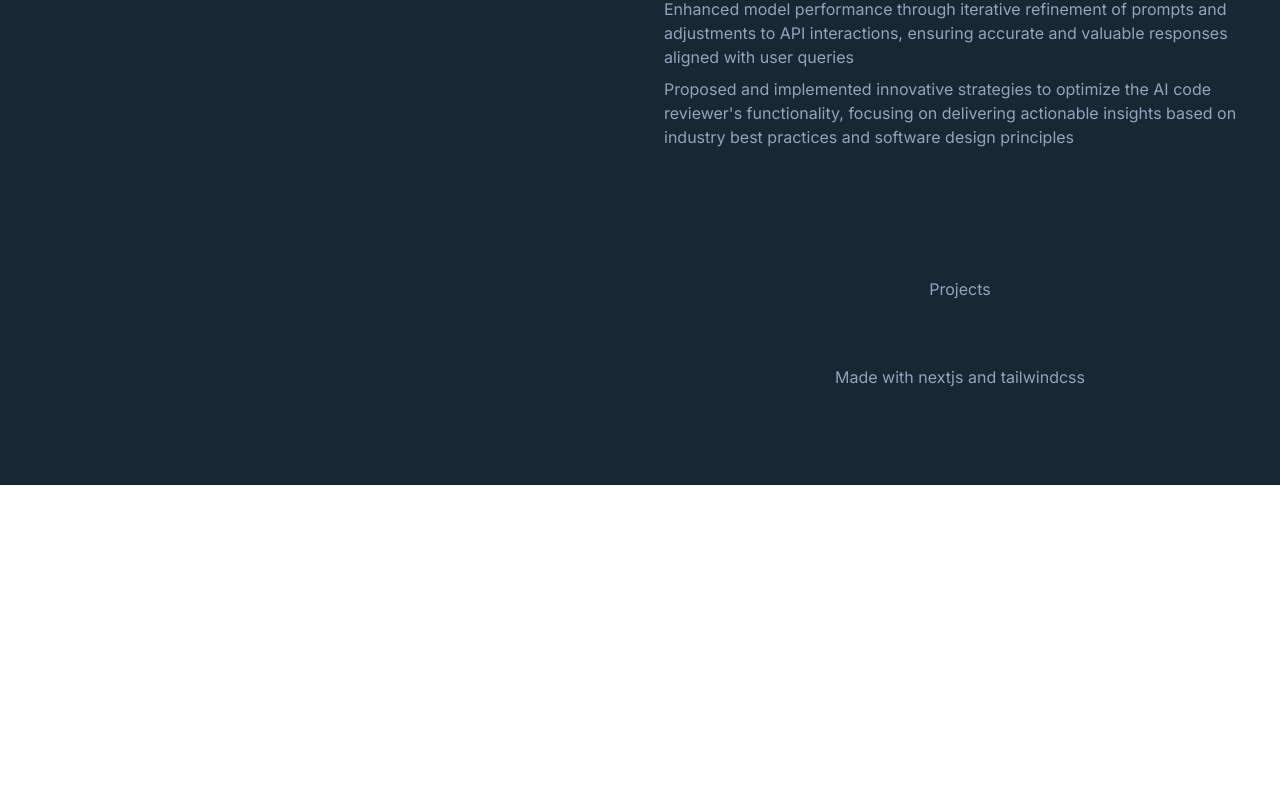
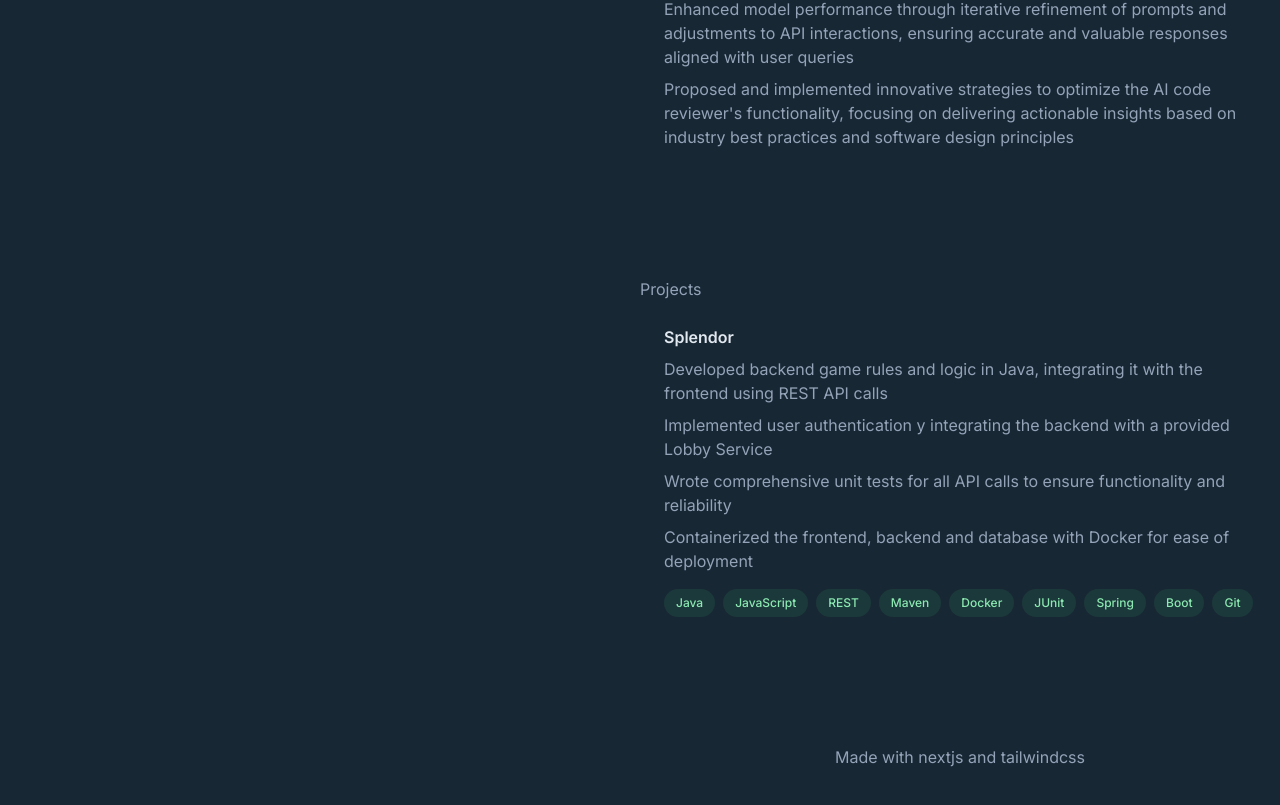
Before and after one commit to SamerSawan/Portfolio_v3, a Next.js app: page / in a window 1280 px wide. Shown: the part 987-1792 px from the top of the page. Before the commit the page ends 1472 px from the top, so only its background shows below. Built offline with nearby package versions, Linux system fonts and the light colour scheme.

Commit message:
adjusted layout of project card and built technical points

```diff
--- a/app/components/projectCard.js
+++ b/app/components/projectCard.js
@@ -1,14 +1,23 @@
-const ProjectCard = ({job, point1, point2, point3}) => {
+import TechnicalPoint from "./technicalPoint";
+
+const ProjectCard = ({title, point1, point2, point3, point4, techPoints}) => {
     return (
         <div className="mb-10 relative transition hover:bg-[#2E485C]/50
         hover:bg-opacity-10 hover:backdrop-blur-sm hover:bg-clip-padding
         backdrop-filter hover:shadow-xl rounded-lg p-6 mx-auto">
-            <h2 className="text-slate-200 font-semibold mb-2">{job}</h2>
+            <h2 className="text-slate-200 font-semibold mb-2">{title}</h2>
             <div className="flex flex-col space-y-2">
-            <p>{point1}</p>
-            <p>{point2}</p>
-            <p>{point3}</p>
+                <p>{point1}</p>
+                <p>{point2}</p>
+                <p>{point3}</p>
+                <p>{point4}</p>
+            </div>
+            <div className="flex flex-row space-x-2 mt-4">
+            {techPoints.map((tech, index) => (
+                    <TechnicalPoint key={index} tech={tech} />
+                ))}
             </div>
         </div>
     )
 }
+export default ProjectCard;
--- a/app/components/technicalPoint.js
+++ b/app/components/technicalPoint.js
@@ -1,7 +1,9 @@
 const TechnicalPoint = ({tech}) => {
     return (
-        <div className="border-2">
-            <span>Testing</span>
+        <div className="flex items-center rounded-full bg-[#42d17b]/[0.1] px-3 py-1 text-xs font-medium leading-5 text-[#8ce9b1]">
+            <span>{tech}</span>
         </div>
     )
 }
+
+export default TechnicalPoint
--- a/app/page.js
+++ b/app/page.js
@@ -1,4 +1,6 @@
 import ExperienceCard from "./components/experienceCard";
+import ProjectCard from "./components/projectCard";
+import TechnicalPoint from "./components/technicalPoint";
 
 export default function Home() {
   return (
@@ -46,6 +48,12 @@ export default function Home() {
           </div>
           <div className="mb-16">
             <h3>Projects</h3>
+            <ProjectCard title={"Splendor"}
+            point1={"Developed backend game rules and logic in Java, integrating it with the frontend using REST API calls"}
+            point2={"Implemented user authentication y integrating the backend with a provided Lobby Service"}
+            point3={"Wrote comprehensive unit tests for all API calls to ensure functionality and reliability"}
+            point4={"Containerized the frontend, backend and database with Docker for ease of deployment"}
+            techPoints={["Java", "JavaScript", "REST", "Maven", "Docker", "JUnit", "Spring", "Boot", "Git"]}/>
           </div>
           <div>Made with nextjs and tailwindcss</div>
         </div>
```
